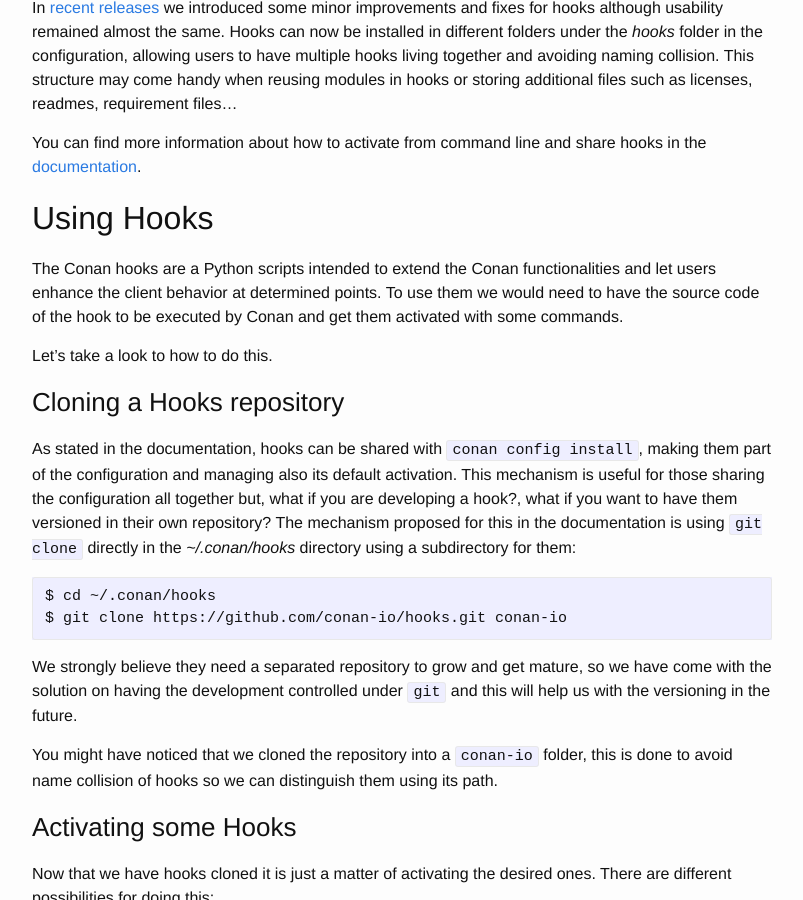
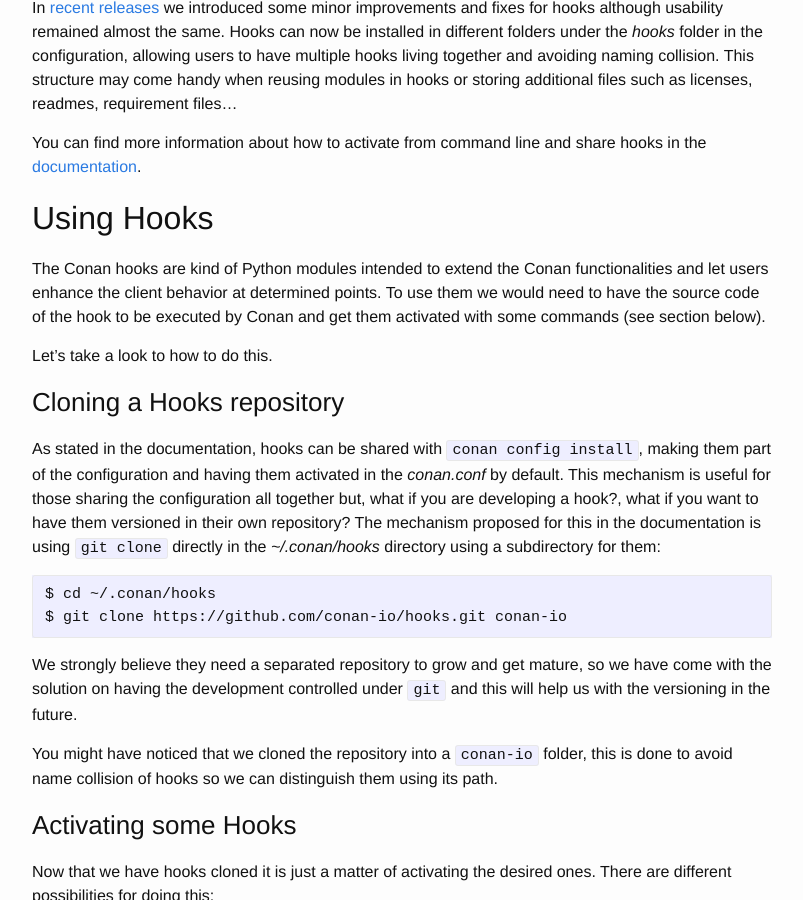
Before and after one commit to conan-io/conan-io.github.io, a Jekyll site: the page built from _posts/2019-02-25-Extending-conan-with-hooks.markdown, in a window 1280 px wide and 900 px high, scrolled down 734 px. Shown: the whole window, without its empty margins (238-1041 px from the left). Built offline with Jekyll 4.4.1, drawn with Linux system fonts in a browser that asks for light colours; comment, search, counter and statistics services are not loaded; some of the changed text lies outside the part shown.

Commit message:
more review

````diff
--- a/_posts/2019-02-25-Extending-conan-with-hooks.markdown
+++ b/_posts/2019-02-25-Extending-conan-with-hooks.markdown
@@ -33,17 +33,18 @@ You can find more information about how to activate from command line and share
 
 ## Using Hooks
 
-The Conan hooks are a Python scripts intended to extend the Conan functionalities and let users enhance the client behavior at determined
-points. To use them we would need to have the source code of the hook to be executed by Conan and get them activated with some commands.
+The Conan hooks are kind of Python modules intended to extend the Conan functionalities and let users enhance the client behavior at
+determined points. To use them we would need to have the source code of the hook to be executed by Conan and get them activated with some
+commands (see section below).
 
 Let's take a look to how to do this.
 
 ### Cloning a Hooks repository
 
-As stated in the documentation, hooks can be shared with ``conan config install``, making them part of the configuration and managing also
-its default activation. This mechanism is useful for those sharing the configuration all together but, what if you are developing a hook?,
-what if you want to have them versioned in their own repository? The mechanism proposed for this in the documentation is using ``git clone``
-directly in the *~/.conan/hooks* directory using a subdirectory for them:
+As stated in the documentation, hooks can be shared with ``conan config install``, making them part of the configuration and having them
+activated in the *conan.conf* by default. This mechanism is useful for those sharing the configuration all together but, what if you are
+developing a hook?, what if you want to have them versioned in their own repository? The mechanism proposed for this in the documentation is
+using ``git clone`` directly in the *~/.conan/hooks* directory using a subdirectory for them:
 
 ```
 $ cd ~/.conan/hooks
@@ -110,7 +111,7 @@ $ conan export . user/channel
 [HOOK - conan-io/hooks/attribute_checker.py] pre_export(): WARN: Conanfile doesn't have 'license'. It is recommended to add it as attribute
 ```
 
-See hook documentation: [attribute-checker](https://github.com/conan-io/hooks#attribute-checker)
+See hook documentation: [attribute_checker](https://github.com/conan-io/hooks#attribute-checker)
 
 ### Binary Linter
 
@@ -206,7 +207,7 @@ TestPkg/0.0.1@user/channel: Package 'ca33edce272a279b24f87dc0d4cf5bbdcffbc187' c
 As you can see, all the checks are non blocking and mostly informative. There are recipe syntax checks and also license and binary format
 ones.
 
-See hook documentation: https://github.com/conan-io/hooks#conan-center
+See hook documentation: [conan-center_reviewer](https://github.com/conan-io/hooks#conan-center-reviewer)
 
 ### GitHub Updater
 
````
Also changed, not shown: other parts of _posts/2019-02-25-Extending-conan-with-hooks.markdown (+2 -2 lines).
